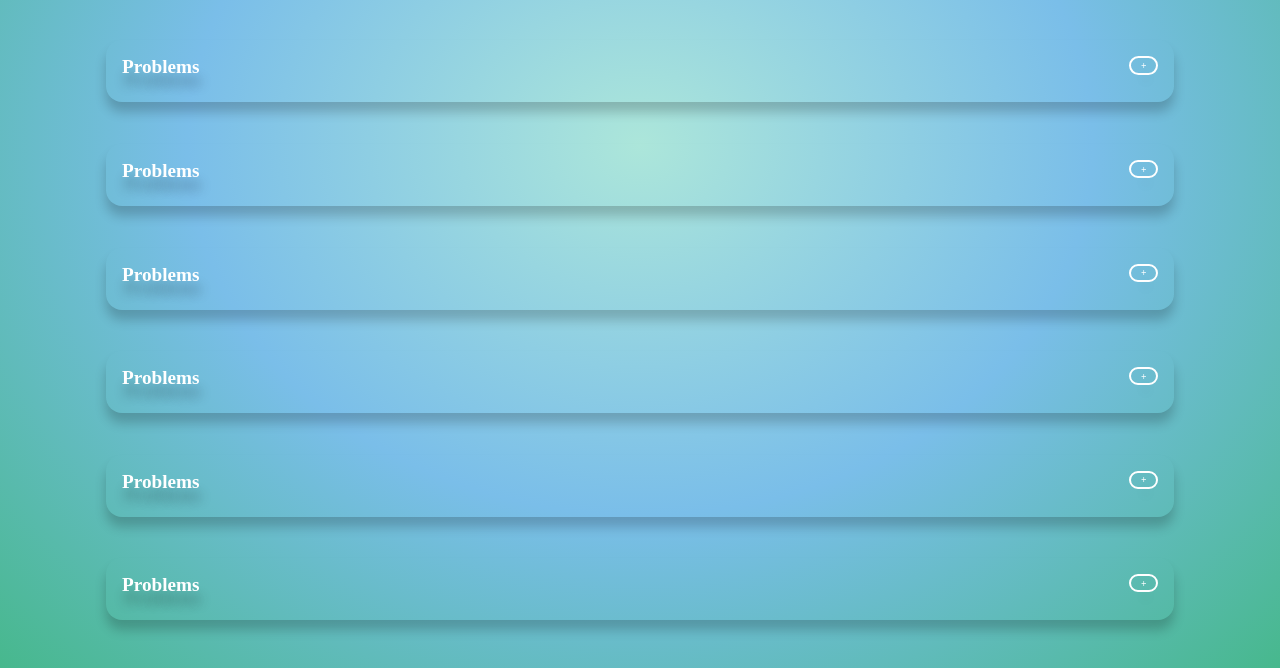
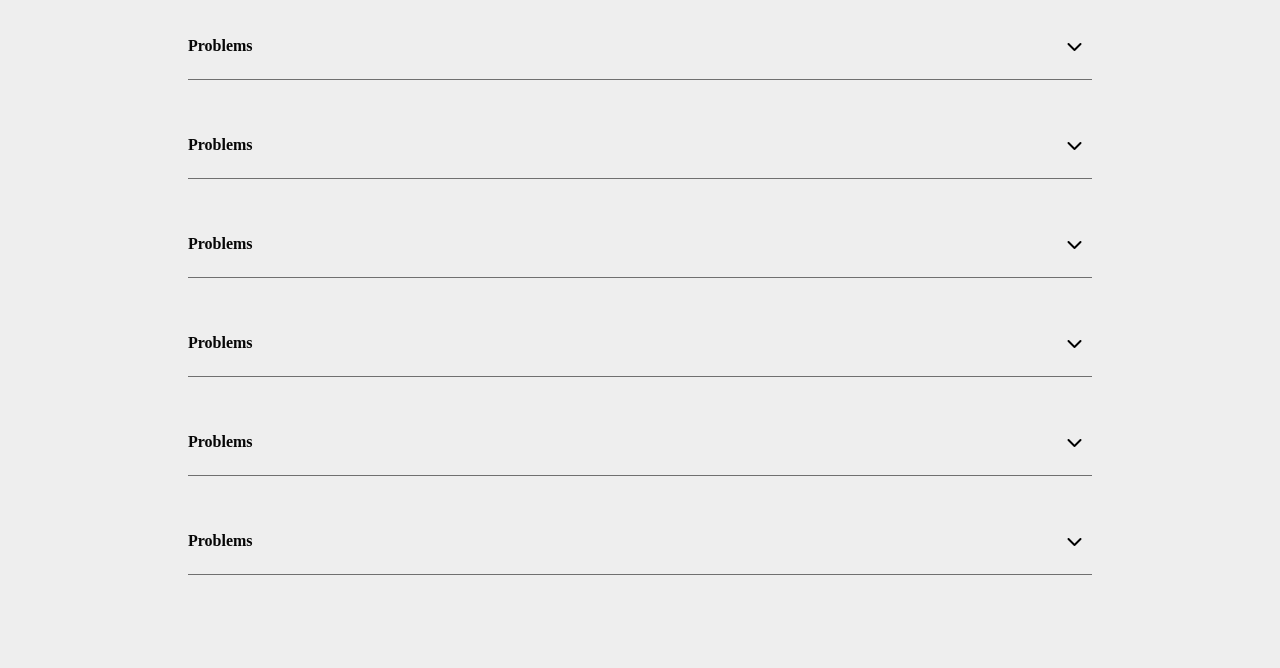
Before and after one commit to gaffOverflow/AwaCash-Tickect-n-Support, a plain HTML site: page index.html in a window 1280 px wide. Shown: the part 378-1046 px from the top of the page. After the commit the page ends 1001 px from the top, so only its background shows below. Drawn offline with Linux system fonts and the light colour scheme.

Commit message:
new update pushed

```diff
--- a/style.css
+++ b/style.css
@@ -4,11 +4,12 @@
   box-sizing: border-box;
   /* outline: 1px solid red; */
   --primary-color: #7abee9;
-  --secondary-color: ##47b88d;
+  --secondary-color: #47b88d;
+  color: #7abee9;
 }
 
 body {
-  background: radial-gradient(#ace6da, var(--primary-color), #47b88d) 80%;
+  background: #eee;
   padding: 1rem;
   width: 100dvw;
   outline: 1px solid black;
@@ -16,66 +17,10 @@ body {
 
 .container {
   margin: auto;
-  max-width: 1100px;
+  max-width: 1000px;
   width: 100%;
   color: #fff;
   position: relative;
-}
-
-.main-container {
-  display: flex;
-  flex-direction: column;
-  gap: 0.6rem;
-}
-
-details summary::-webkit-details-marker,
-details summary::marker {
-  display: none;
-  content: "";
-}
-
-summary:after {
-  /* background: #e86201; */
-  border-color: #e86201;
-  border: 2px solid #fff;
-  border-radius: 15px;
-  content: "+";
-  color: #fff;
-  float: right;
-  font-size: 0.5em;
-  font-weight: 900;
-  /* margin: -2px 10px 0 0;
-    padding: 1px 0 3px 0; */
-  text-align: center;
-  /* width: 30px; */
-  padding: 0.1rem 0.6rem;
-  bottom: 50%;
-  /* transform: translateY(-10%); */
-}
-
-details[open] > summary:after {
-  content: "-";
-}
-
-
-details {
-  padding: 1rem;
-  margin: 1rem;
-  border-radius: 1rem;
-  transition: 0.4s;
-  text-shadow: 2px 13px 12px rgba(0, 0, 0, 0.3);
-  box-shadow: 0px 10px 12px rgba(0, 0, 0, 0.2);
-}
-
-summary {
-  padding-bottom: 0.5rem;
-  font-weight: 800;
-  font-size: 1.2rem;
-  cursor: pointer;
-}
-
-details > p {
-  padding-block: 1rem;
 }
 
 .hero-section {
@@ -85,8 +30,7 @@ details > p {
   padding-block: 2rem;
 }
 
-
- .img-section img {
+.img-section img {
   width: 100%;
   border-radius: 1rem;
   background: black;
@@ -115,13 +59,85 @@ details > p {
   font-family: "Archivo Black", sans-serif;
 }
 
+.main-container {
+  display: flex;
+  flex-direction: column;
+}
+
+details summary::-webkit-details-marker,
+details summary::marker {
+  display: none;
+  content: "";
+}
+
+summary:after {
+  /* border: 2px solid #fff; */
+  border-radius: 15px;
+  content: "\f078";
+  color: #000;
+  float: right;
+  font-family: "FontAwesome";
+  font-size: 1rem;
+  font-weight: 900;
+  text-align: center;
+  padding: 0.1rem 0.6rem;
+  bottom: 50%;
+}
+
+details[open] > summary:after {
+  content: "\f00d";
+}
+
+details[open] summary{
+color: #47b88d;
+border-bottom: 1px solid #47b88d;
+padding-left: 1.5rem;
+background: #eee;
+}
+
+details[open]:hover{
+  transform: none;
+}
+
+details {
+  margin: 0 1.5rem;
+  transition: 0.4s;
+  transition: 0.2s;
+  color: #6f6f6f;
+}
+
+details:hover {
+  /* background: #e9e8e8; */
+  transform: translateX(-15px);
+}
+
+summary {
+  /* padding-bottom: 1rem; */
+
+  padding: 1.5rem 0 ;
+  font-weight: 800;
+  font-size: 1rem;
+  cursor: pointer;
+  color: #060606;
+  border-bottom: 1px solid #6f6f6f;
+}
+
+details > p {
+  padding-block: 1rem;
+  color: #6f6f6f;
+  font-size: 0.8rem;
+  background: #fff;
+  margin: 0;
+  padding-inline: 1.5rem;
+}
+
 .breadcrumbs {
   font-size: 16rem;
   font-family: "Roboto", sans-serif;
   font-style: italic;
-  color: var(--primary-color);
+  color: #fff;
   font-weight: 900;
-  text-shadow: 2px 13px 12px rgba(0, 0, 0, 0.3);
+  text-shadow: 0 4px 12px rgba(0, 0, 0, 0.3);
   position: absolute;
   top: -10px;
   right: 5rem;
@@ -155,4 +171,8 @@ details > p {
     color: #124842;
     font-family: "Archivo Black", sans-serif;
   }
+
+  details {
+    margin: 1rem 3rem;
+  }
 }
```
